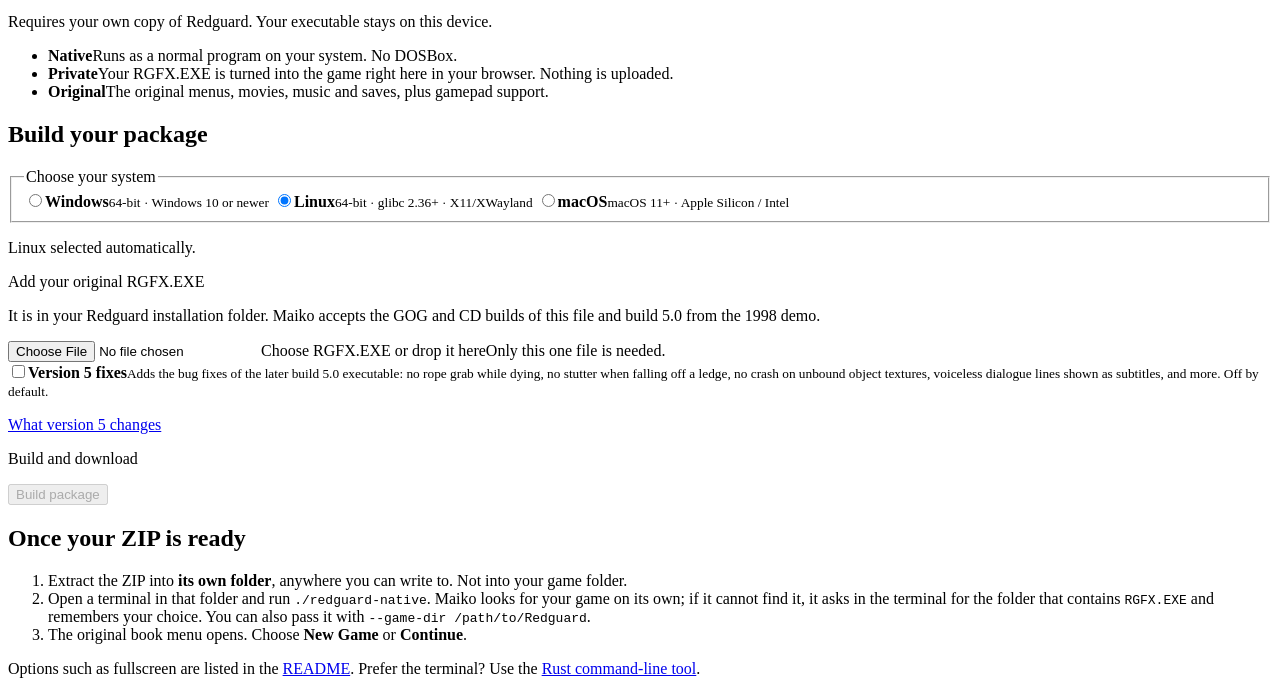
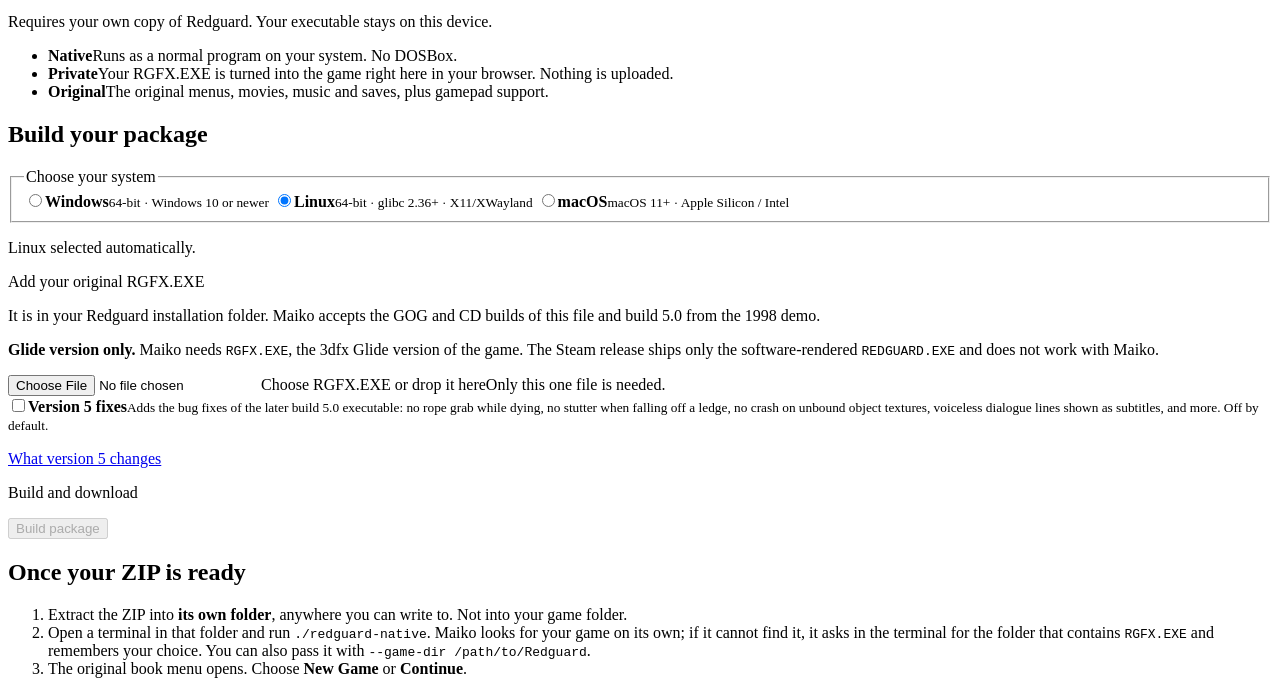
Before and after one commit to michidk/maiko, a website with bundled scripts: page web/index.html in a window 1280 px wide. Shown: the part 114-800 px from the top of the page. Built offline with nearby package versions, Linux system fonts and the light colour scheme.

Commit message:
docs: note that only the Glide version works, not Steam's
Maiko builds from RGFX.EXE, the 3dfx Glide executable. The Steam release ships only the
software-rendered REDGUARD.EXE, so say so where users pick their file.

Co-authored-by: Michael Lohr <michael@lohr.dev>
Co-authored-by: Claude <noreply@anthropic.com>

```diff
--- a/web/index.html
+++ b/web/index.html
@@ -48,6 +48,7 @@
       <div id="browser-build">
       <p class="step-title" id="file-title">Add your original RGFX.EXE</p>
       <p id="file-help" class="hint">It is in your Redguard installation folder. Maiko accepts the GOG and CD builds of this file and build 5.0 from the 1998 demo.</p>
+      <p class="hint"><strong>Glide version only.</strong> Maiko needs <code>RGFX.EXE</code>, the 3dfx Glide version of the game. The Steam release ships only the software-rendered <code>REDGUARD.EXE</code> and does not work with Maiko.</p>
       <label id="dropzone" class="dropzone"><input type="file" id="executable" accept=".exe" aria-describedby="file-help"><span id="dz-name" class="dz-name">Choose RGFX.EXE or drop it here</span><span id="dz-detail" class="dz-detail">Only this one file is needed.</span></label>
       <div id="v5-option" class="option-group">
         <label class="option"><input type="checkbox" id="v5-fixes" aria-describedby="v5-help"><span><strong>Version 5 fixes</strong><small id="v5-help">Adds the bug fixes of the later build 5.0 executable: no rope grab while dying, no stutter when falling off a ledge, no crash on unbound object textures, voiceless dialogue lines shown as subtitles, and more. Off by default.</small></span></label>
```
Also changed, not shown: README.md.
